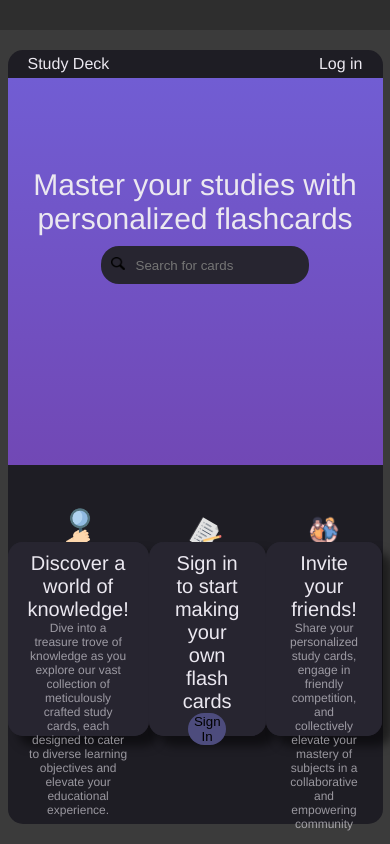
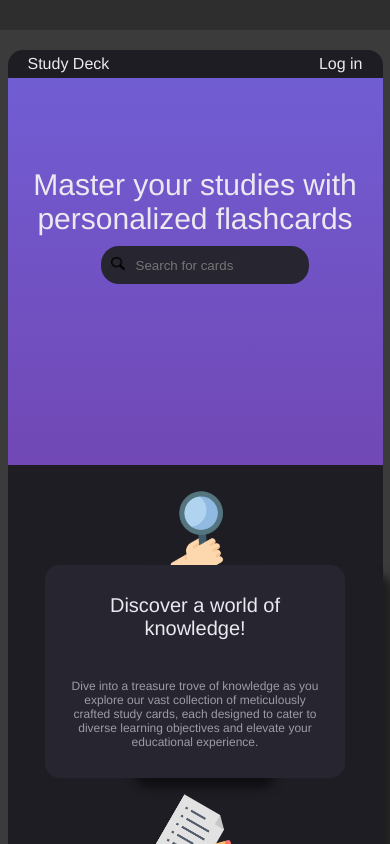
Before and after one commit to violeta-kastreva/studydeck, a React (Create React App) app in the folder frontend/: page / in a window 390 px wide. Shown: the top 844 px of the page. Built offline with nearby package versions, Linux system fonts and the light colour scheme.

Commit message:
homepage is responsive

```diff
--- a/frontend/src/App.css
+++ b/frontend/src/App.css
@@ -1,7 +1,7 @@
 body{
   font-family: "Franklin Gothic Medium";
   color: #ebe8f0;
-  overflow: hidden;
+  overflow: auto;
 }
 
 button{
--- a/frontend/src/styles/HomePage.css
+++ b/frontend/src/styles/HomePage.css
@@ -8,9 +8,6 @@
 #home-top >div{
     cursor: pointer;
 }
-
-
-
 
 
 #home-middle{
@@ -96,8 +93,6 @@
     background-color: #272530;
 }
 
-
-
 #sign-in{
     width: 50%;
     height: 25%;
@@ -112,3 +107,46 @@
     color: white;
     opacity: 0.9;
 }
+
+@media (max-width: 1000px) {
+    #home-bottom{
+        display: flex;
+        flex-direction: column;
+        justify-content: center;
+        margin: 100px 0px 0px 0px;
+        height: 800px;
+        gap: 80px;
+        background-color: #1e1d24;
+        border-radius: 15px;
+        box-shadow: 10px 10px 10px rgba(0, 0, 0, 0.5);
+        padding-bottom: 50px;
+    }
+    .home-layer{
+        width: 300px;
+        height: 213px;
+    }
+    .card-title{
+        width: 261px;
+    }
+
+    .card-content{
+        width: 261px;
+    }
+    .card-image-magnifying{
+        transform: translateY(-90%) rotateZ(-30deg);
+        width: 77px;
+    }
+
+    .card-image-contract{
+        transform: translateY(-75%) rotateZ(30deg);
+        width: 69px;
+    }
+
+    .card-image-friend{
+        transform: translateY(-90%);
+        width: 75px;
+    }
+    .card{
+        height: 213px;
+    }
+}
```
